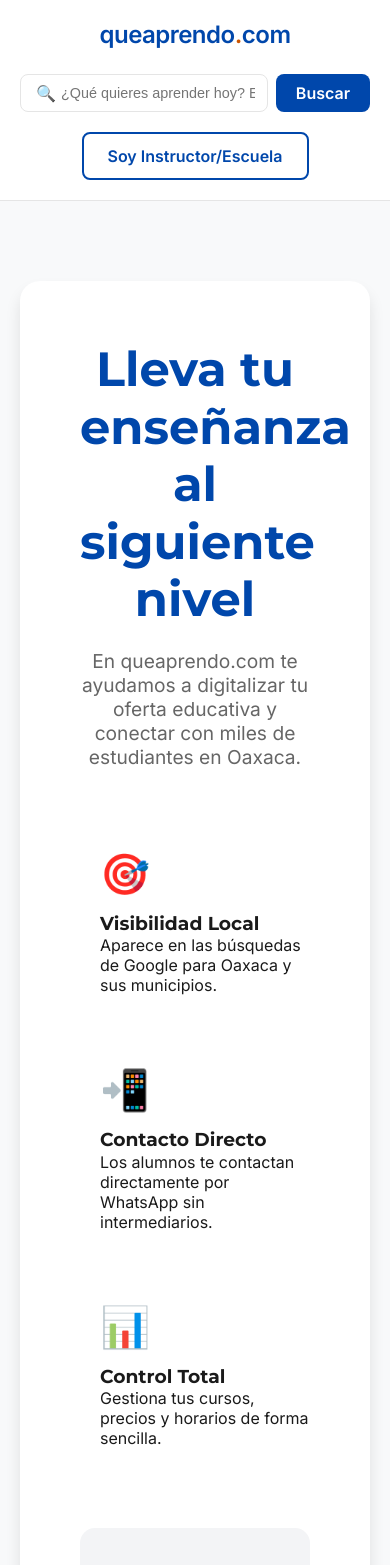
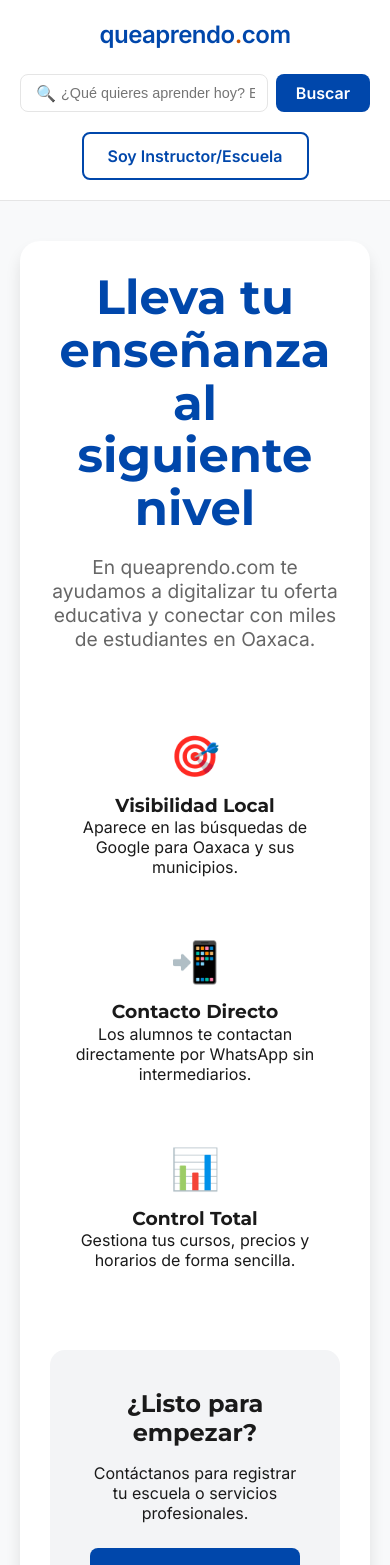
Before and after one commit to Sadat2004-hub/que-aprendo, a Next.js app: page /unirse in a window 390 px wide. Shown: the top 1565 px of the page. Built offline with nearby package versions, Linux system fonts and the light colour scheme.

Commit message:
Fix mobile layout for Unirse page: improved padding, font sizes, and benefit card stacking

```diff
--- a/src/app/globals.css
+++ b/src/app/globals.css
@@ -157,7 +157,7 @@
   display: none;
 }
 
-/* Header Responsive Utilities */
+/* Header & Shared Responsive Utilities */
 @media (max-width: 900px) {
   .detail-grid {
     flex-direction: column;
@@ -202,6 +202,25 @@
     width: 100% !important;
     justify-content: center !important;
   }
+
+  /* Unirse Page Mobile Fixes */
+  .page-padding-mobile {
+    padding: 40px 0 !important;
+  }
+
+  .card-padding-mobile {
+    padding: 30px !important;
+  }
+
+  .title-mobile {
+    fontSize: 2rem !important;
+  }
+
+  .benefits-mobile-stack {
+    grid-template-columns: 1fr !important;
+    gap: 20px !important;
+    text-align: center !important;
+  }
 }
 
 @media (min-width: 901px) {
--- a/src/app/unirse/page.tsx
+++ b/src/app/unirse/page.tsx
@@ -1,14 +1,14 @@
 export default function UnirsePage() {
     return (
-        <div style={styles.container}>
+        <div style={styles.container} className="page-padding-mobile">
             <div className="container" style={styles.wrapper}>
-                <div style={styles.card}>
-                    <h1 style={styles.title}>Lleva tu enseñanza al siguiente nivel</h1>
+                <div style={styles.card} className="card-padding-mobile">
+                    <h1 style={styles.title} className="title-mobile">Lleva tu enseñanza al siguiente nivel</h1>
                     <p style={styles.subtitle}>
                         En queaprendo.com te ayudamos a digitalizar tu oferta educativa y conectar con miles de estudiantes en Oaxaca.
                     </p>
 
-                    <div style={styles.benefits}>
+                    <div style={styles.benefits} className="benefits-mobile-stack">
                         <div style={styles.benefit}>
                             <span style={styles.icon}>🎯</span>
                             <h3>Visibilidad Local</h3>
@@ -62,6 +62,7 @@
         fontSize: '3rem',
         color: 'var(--primary)',
         marginBottom: '20px',
+        lineHeight: '1.1',
     },
     subtitle: {
         fontSize: '1.2rem',
```
